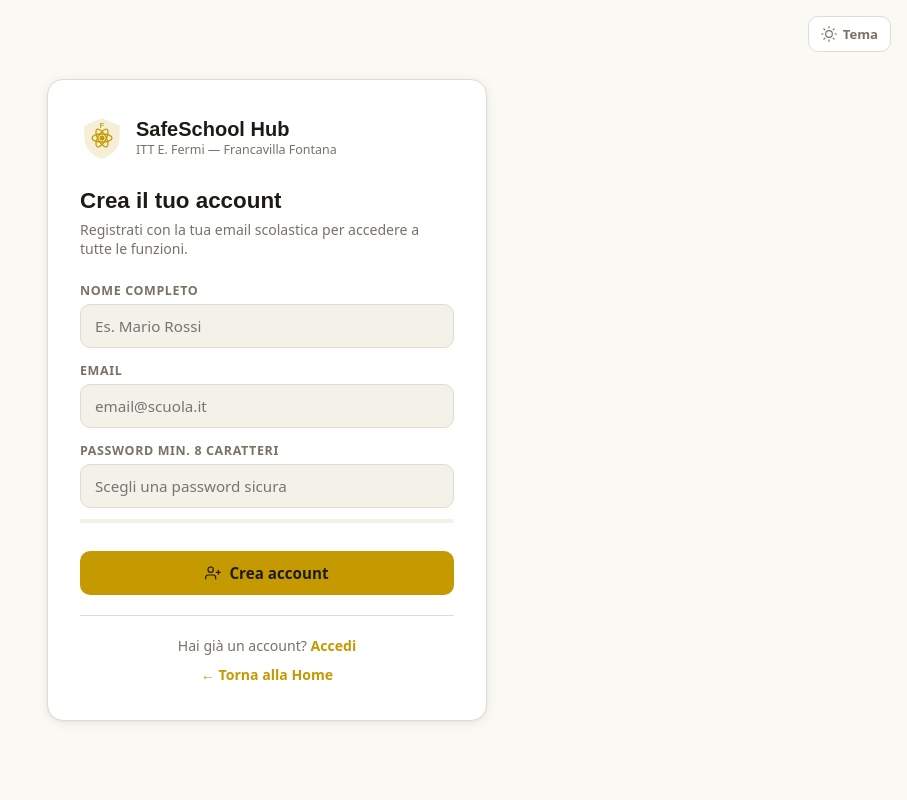
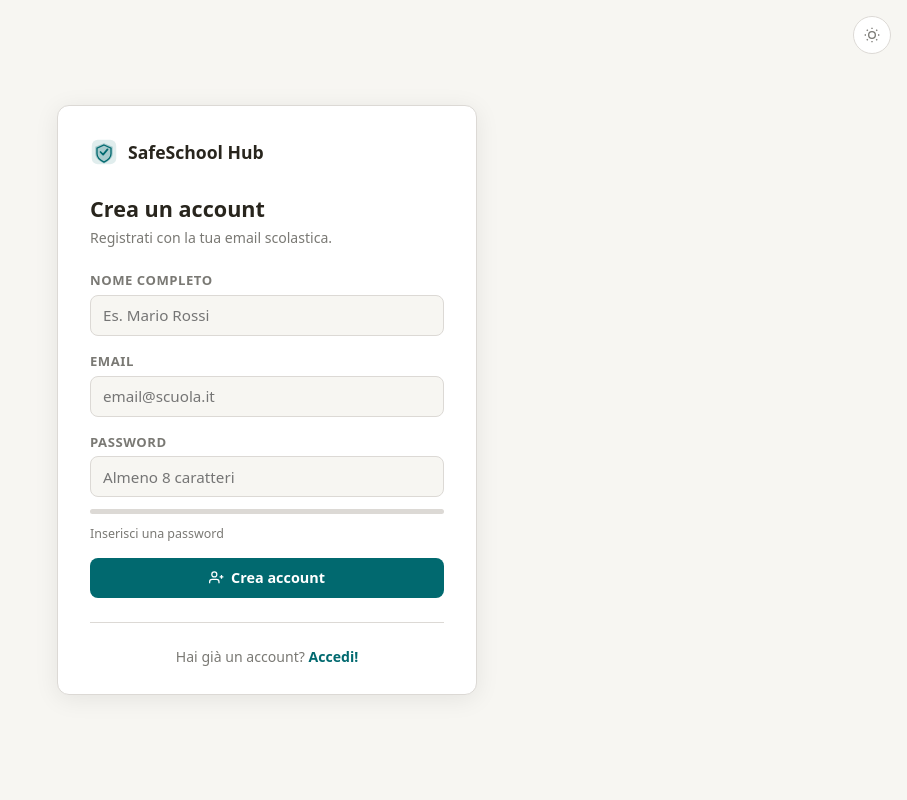
Before and after one commit to IlDarwin07/ProgettoLucarella, a PHP site: page /register.php in a window 1280 px wide. Shown: the whole page, without its empty margins (373-1280 px from the left). Run offline with PHP 8.4, Linux system fonts and the light colour scheme; some web fonts are replaced.

Commit message:
fix: register.php — pagina dedicata con barra forza password e link a login.php

```diff
--- a/register.php
+++ b/register.php
@@ -1,190 +1,186 @@
 <?php
-require_once __DIR__ . '/includes/auth.php';
-if (is_logged_in()) { header('Location: index.php'); exit; }
+session_start();
+if(!empty($_SESSION['user'])) { header('Location: index.php'); exit; }
 ?>
 <!DOCTYPE html>
 <html lang="it" data-theme="light">
 <head>
 <meta charset="UTF-8">
-<meta name="viewport" content="width=device-width, initial-scale=1.0">
-<title>Registrati &mdash; SafeSchool Hub</title>
-<link href="https://api.fontshare.com/v2/css?f[]=satoshi@400,500,700&f[]=cabinet-grotesk@700,800&display=swap" rel="stylesheet">
+<meta name="viewport" content="width=device-width,initial-scale=1">
+<title>Crea account — SafeSchool Hub</title>
+<link href="https://api.fontshare.com/v2/css?f[]=satoshi@400,500,700&display=swap" rel="stylesheet">
 <style>
-:root,[data-theme="light"]{
-  --bg:#faf9f4;--surface:#ffffff;--surface2:#f3f1e8;--border:#e0dcd0;
-  --text:#1e1b14;--muted:#7a7263;--faint:#c0bab0;
-  --primary:#c49a00;--primary-hover:#a07e00;--primary-fg:#1e1b14;
-  --ok:#437a22;--danger:#a12c7b;
-  --shadow:0 2px 12px rgba(30,27,20,.07),0 1px 3px rgba(30,27,20,.05);
-  --radius:16px;--radius-sm:10px;
+:root{
+  --bg:#f7f6f2;--surface:#ffffff;--border:#dcd9d5;--text:#28251d;--muted:#7a7974;
+  --primary:#01696f;--primary-h:#0c4e54;--error:#a12c7b;--success:#437a22;
+  --radius:0.5rem;--shadow:0 4px 24px rgba(0,0,0,.08);
+  --font:'Satoshi',system-ui,sans-serif;
 }
 [data-theme="dark"]{
-  --bg:#0f0e0a;--surface:#181610;--surface2:#201e17;--border:#2e2b22;
-  --text:#f0ead8;--muted:#9c9480;--faint:#4a4638;
-  --primary:#f5c800;--primary-hover:#e0b400;--primary-fg:#0f0e0a;
-  --ok:#7fd05b;--danger:#ff77b7;
-  --shadow:0 2px 12px rgba(0,0,0,.25),0 1px 3px rgba(0,0,0,.2);
+  --bg:#171614;--surface:#1c1b19;--border:#393836;--text:#cdccca;--muted:#797876;
+  --primary:#4f98a3;--primary-h:#227f8b;--error:#d163a7;--success:#6daa45;
+  --shadow:0 4px 24px rgba(0,0,0,.35);
 }
-*{box-sizing:border-box;margin:0;padding:0}
+*,*::before,*::after{box-sizing:border-box;margin:0;padding:0}
 html{-webkit-font-smoothing:antialiased}
-body{font-family:Satoshi,system-ui,sans-serif;background:var(--bg);color:var(--text);
-  min-height:100vh;display:flex;flex-direction:column;align-items:center;
-  justify-content:center;padding:24px;transition:background .25s,color .25s}
-h1,h2,h3{font-family:'Cabinet Grotesk',sans-serif;line-height:1.15}
-button,input{font:inherit;color:inherit}
-a{color:var(--primary);text-decoration:none;font-weight:600}
-
-.card{
-  background:var(--surface);border:1px solid var(--border);border-radius:var(--radius);
-  box-shadow:var(--shadow);width:100%;max-width:440px;padding:36px 32px;
-}
-.logo-area{
-  display:flex;align-items:center;gap:12px;margin-bottom:28px;
-}
-.logo-area h1{font-size:1.25rem}
-.logo-area span{font-size:.78rem;color:var(--muted);display:block}
-svg.ic{stroke:currentColor;fill:none;stroke-width:1.75;stroke-linecap:round;stroke-linejoin:round}
-
-form{display:grid;gap:14px}
-.field{display:grid;gap:5px}
-.label{font-size:.78rem;font-weight:700;color:var(--muted);letter-spacing:.05em;text-transform:uppercase}
-.input{width:100%;padding:11px 14px;border-radius:var(--radius-sm);border:1px solid var(--border);
-  background:var(--surface2);color:var(--text);transition:border-color .18s;font-size:.95rem}
-.input:focus{outline:none;border-color:var(--primary);background:var(--surface)}
-.btn{border:0;border-radius:var(--radius-sm);padding:12px 20px;font-weight:700;cursor:pointer;
-  transition:background .18s,transform .12s;font-size:.95rem;display:inline-flex;align-items:center;
-  justify-content:center;gap:8px;width:100%}
-.btn:active{transform:scale(.97)}
-.btn-primary{background:var(--primary);color:var(--primary-fg)}
-.btn-primary:hover{background:var(--primary-hover)}
-.msg{padding:10px 14px;border-radius:var(--radius-sm);font-size:.9rem;margin-top:4px}
-.msg.ok{background:rgba(67,122,34,.1);color:var(--ok)}
-.msg.err{background:rgba(161,44,123,.1);color:var(--danger)}
-.divider{height:1px;background:var(--border);margin:20px 0}
-.center{text-align:center;font-size:.88rem;color:var(--muted)}
-.pw-hint{font-size:.78rem;color:var(--muted);margin-top:2px}
-.strength-bar-wrap{height:4px;background:var(--surface2);border-radius:999px;overflow:hidden;margin-top:6px}
-.strength-bar{height:100%;width:0%;border-radius:999px;transition:width .3s,background .3s}
-.theme-btn{position:fixed;top:16px;right:16px;background:var(--surface);border:1px solid var(--border);
-  border-radius:var(--radius-sm);padding:8px 12px;cursor:pointer;display:flex;align-items:center;gap:6px;
-  font-size:.82rem;font-weight:600;color:var(--muted);transition:background .18s}
-.theme-btn:hover{background:var(--surface2)}
+body{min-height:100dvh;background:var(--bg);color:var(--text);font-family:var(--font);
+  display:grid;place-items:center;padding:1rem}
+.card{background:var(--surface);border:1px solid var(--border);border-radius:calc(var(--radius)*1.5);
+  box-shadow:var(--shadow);width:100%;max-width:420px;padding:2rem 2rem 1.75rem}
+.logo{display:flex;align-items:center;gap:10px;margin-bottom:1.75rem;text-decoration:none;color:var(--text)}
+.logo svg{color:var(--primary)}
+.logo span{font-weight:700;font-size:1.1rem}
+h1{font-size:1.35rem;font-weight:700;margin-bottom:.3rem}
+.subtitle{font-size:.88rem;color:var(--muted);margin-bottom:1.5rem}
+.field{display:flex;flex-direction:column;gap:.35rem;margin-bottom:1rem}
+label{font-size:.82rem;font-weight:600;color:var(--muted);text-transform:uppercase;letter-spacing:.04em}
+input{padding:.6rem .75rem;border:1px solid var(--border);border-radius:var(--radius);
+  background:var(--bg);color:var(--text);font-size:.95rem;font-family:inherit;
+  transition:border .18s,box-shadow .18s}
+input:focus{outline:none;border-color:var(--primary);box-shadow:0 0 0 3px color-mix(in oklab,var(--primary) 18%,transparent)}
+.strength-wrap{margin-top:.4rem;height:5px;background:var(--border);border-radius:99px;overflow:hidden}
+.strength-bar{height:100%;width:0;border-radius:99px;transition:width .3s,background .3s}
+.strength-lbl{font-size:.78rem;color:var(--muted);margin-top:.3rem}
+.btn{display:flex;align-items:center;justify-content:center;gap:7px;
+  padding:.65rem 1.25rem;border-radius:var(--radius);font-size:.9rem;font-weight:600;
+  cursor:pointer;border:none;font-family:inherit;transition:background .18s,opacity .18s;width:100%;margin-top:.5rem}
+.btn-primary{background:var(--primary);color:#fff}
+.btn-primary:hover{background:var(--primary-h)}
+.btn-primary:disabled{opacity:.6;cursor:not-allowed}
+.divider{border:none;border-top:1px solid var(--border);margin:1.5rem 0}
+.login-link{text-align:center;font-size:.88rem;color:var(--muted)}
+.login-link a{color:var(--primary);font-weight:600;text-decoration:none}
+.login-link a:hover{text-decoration:underline}
+.msg{padding:.65rem .9rem;border-radius:var(--radius);font-size:.85rem;margin-top:.75rem}
+.msg.err{background:color-mix(in oklab,var(--error) 12%,transparent);color:var(--error)}
+.msg.ok{background:color-mix(in oklab,var(--primary) 12%,transparent);color:var(--primary)}
+.theme-btn{position:fixed;top:1rem;right:1rem;background:var(--surface);border:1px solid var(--border);
+  border-radius:50%;width:38px;height:38px;display:grid;place-items:center;cursor:pointer;
+  color:var(--muted);transition:background .18s}
+.theme-btn:hover{background:var(--border)}
 </style>
 </head>
 <body>
+
 <button class="theme-btn" id="themeBtn" aria-label="Cambia tema">
-  <svg class="ic" width="16" height="16" viewBox="0 0 24 24" id="themeIcon">
+  <svg width="16" height="16" viewBox="0 0 24 24" fill="none" stroke="currentColor" stroke-width="2" id="themeIcon">
     <circle cx="12" cy="12" r="5"/>
     <line x1="12" y1="1" x2="12" y2="3"/><line x1="12" y1="21" x2="12" y2="23"/>
     <line x1="4.22" y1="4.22" x2="5.64" y2="5.64"/><line x1="18.36" y1="18.36" x2="19.78" y2="19.78"/>
     <line x1="1" y1="12" x2="3" y2="12"/><line x1="21" y1="12" x2="23" y2="12"/>
     <line x1="4.22" y1="19.78" x2="5.64" y2="18.36"/><line x1="18.36" y1="5.64" x2="19.78" y2="4.22"/>
   </svg>
-  Tema
 </button>
 
 <div class="card">
-  <div class="logo-area">
-    <svg viewBox="0 0 44 44" fill="none" width="44" height="44">
-      <path d="M22 3L5 10V22C5 31.5 12.5 39.5 22 42C31.5 39.5 39 31.5 39 22V10L22 3Z"
-            fill="var(--primary)" opacity=".15" stroke="var(--primary)" stroke-width="1.5"/>
-      <circle cx="22" cy="22" r="2.5" fill="var(--primary)"/>
-      <ellipse cx="22" cy="22" rx="10" ry="4" stroke="var(--primary)" stroke-width="1.3" fill="none"/>
-      <ellipse cx="22" cy="22" rx="10" ry="4" stroke="var(--primary)" stroke-width="1.3" fill="none" transform="rotate(60 22 22)"/>
-      <ellipse cx="22" cy="22" rx="10" ry="4" stroke="var(--primary)" stroke-width="1.3" fill="none" transform="rotate(120 22 22)"/>
-      <text x="22" y="12" text-anchor="middle" font-family="Cabinet Grotesk,sans-serif" font-weight="800" font-size="7" fill="var(--primary)">F</text>
+  <a href="index.php" class="logo">
+    <svg width="28" height="28" viewBox="0 0 32 32" fill="none">
+      <rect x="2" y="2" width="28" height="28" rx="7" fill="var(--primary)" opacity=".12"/>
+      <path d="M16 6 L26 10 L26 18 C26 23 21 27 16 29 C11 27 6 23 6 18 L6 10 Z" fill="var(--primary)" opacity=".25"/>
+      <path d="M16 8 L24 11.5 L24 18 C24 22 20 25.5 16 27.5 C12 25.5 8 22 8 18 L8 11.5 Z" stroke="var(--primary)" stroke-width="1.5" fill="none"/>
+      <path d="M12 16 L15 19 L20 13" stroke="var(--primary)" stroke-width="2" stroke-linecap="round" stroke-linejoin="round"/>
     </svg>
-    <div>
-      <h1>SafeSchool Hub</h1>
-      <span>ITT E. Fermi &mdash; Francavilla Fontana</span>
-    </div>
-  </div>
+    <span>SafeSchool Hub</span>
+  </a>
 
-  <h2 style="font-size:1.4rem;margin-bottom:6px">Crea il tuo account</h2>
-  <p style="font-size:.88rem;color:var(--muted);margin-bottom:24px">Registrati con la tua email scolastica per accedere a tutte le funzioni.</p>
+  <h1>Crea un account</h1>
+  <p class="subtitle">Registrati con la tua email scolastica.</p>
 
   <form id="registerForm">
     <div class="field">
-      <label class="label" for="name">Nome completo</label>
-      <input class="input" id="name" name="name" type="text" placeholder="Es. Mario Rossi" required autocomplete="name">
+      <label for="name">Nome completo</label>
+      <input id="name" name="name" type="text" placeholder="Es. Mario Rossi" required autocomplete="name">
     </div>
     <div class="field">
-      <label class="label" for="email">Email</label>
-      <input class="input" id="email" name="email" type="email" placeholder="email@scuola.it" required autocomplete="email">
+      <label for="email">Email</label>
+      <input id="email" name="email" type="email" placeholder="email@scuola.it" required autocomplete="email">
     </div>
     <div class="field">
-      <label class="label" for="password">Password
-        <span class="pw-hint" id="pwHint">min. 8 caratteri</span>
-      </label>
-      <input class="input" id="password" name="password" type="password" placeholder="Scegli una password sicura" required autocomplete="new-password" minlength="8">
-      <div class="strength-bar-wrap"><div class="strength-bar" id="strengthBar"></div></div>
+      <label for="password">Password</label>
+      <input id="password" name="password" type="password" placeholder="Almeno 8 caratteri" required autocomplete="new-password" minlength="8">
+      <div class="strength-wrap"><div class="strength-bar" id="strengthBar"></div></div>
+      <span class="strength-lbl" id="strengthLbl">Inserisci una password</span>
     </div>
-    <div id="registerMsg"></div>
-    <button class="btn btn-primary" type="submit">
-      <svg class="ic" width="16" height="16" viewBox="0 0 24 24"><path d="M16 21v-2a4 4 0 0 0-4-4H5a4 4 0 0 0-4 4v2"/><circle cx="8.5" cy="7" r="4"/><line x1="20" y1="8" x2="20" y2="14"/><line x1="23" y1="11" x2="17" y2="11"/></svg>
+    <button class="btn btn-primary" type="submit" id="submitBtn">
+      <svg width="15" height="15" viewBox="0 0 24 24" fill="none" stroke="currentColor" stroke-width="2">
+        <path d="M16 21v-2a4 4 0 0 0-4-4H5a4 4 0 0 0-4 4v2"/>
+        <circle cx="8.5" cy="7" r="4"/>
+        <line x1="20" y1="8" x2="20" y2="14"/><line x1="23" y1="11" x2="17" y2="11"/>
+      </svg>
       Crea account
     </button>
+    <div id="msg"></div>
   </form>
 
-  <div class="divider"></div>
-  <p class="center">
-    Hai già un account?
-    <a href="login.php">Accedi</a>
-  </p>
-  <p class="center" style="margin-top:10px">
-    <a href="index.php">&larr; Torna alla Home</a>
-  </p>
+  <hr class="divider">
+  <p class="login-link">Hai già un account? <a href="login.php">Accedi!</a></p>
 </div>
 
 <script>
-var themeBtn=document.getElementById('themeBtn');
-var themeIcon=document.getElementById('themeIcon');
-var html=document.documentElement;
-var dark=window.matchMedia('(prefers-color-scheme:dark)').matches;
-html.setAttribute('data-theme',dark?'dark':'light');
-if(dark) themeIcon.innerHTML='<path d="M21 12.79A9 9 0 1 1 11.21 3 7 7 0 0 0 21 12.79z"/>';
-themeBtn.addEventListener('click',function(){
-  var t=html.getAttribute('data-theme')==='dark'?'light':'dark';
-  html.setAttribute('data-theme',t);
-  themeIcon.innerHTML=t==='dark'?'<path d="M21 12.79A9 9 0 1 1 11.21 3 7 7 0 0 0 21 12.79z"/>':'<circle cx="12" cy="12" r="5"/><line x1="12" y1="1" x2="12" y2="3"/><line x1="12" y1="21" x2="12" y2="23"/><line x1="4.22" y1="4.22" x2="5.64" y2="5.64"/><line x1="18.36" y1="18.36" x2="19.78" y2="19.78"/><line x1="1" y1="12" x2="3" y2="12"/><line x1="21" y1="12" x2="23" y2="12"/><line x1="4.22" y1="19.78" x2="5.64" y2="18.36"/><line x1="18.36" y1="5.64" x2="19.78" y2="4.22"/>';
+(function(){
+  var btn = document.getElementById('themeBtn');
+  var icon = document.getElementById('themeIcon');
+  var d = matchMedia('(prefers-color-scheme:dark)').matches ? 'dark' : 'light';
+  document.documentElement.setAttribute('data-theme', d);
+  btn.addEventListener('click', function(){
+    d = d==='dark' ? 'light' : 'dark';
+    document.documentElement.setAttribute('data-theme', d);
+    icon.innerHTML = d==='dark'
+      ? '<path d="M21 12.79A9 9 0 1 1 11.21 3 7 7 0 0 0 21 12.79z"/>'
+      : '<circle cx="12" cy="12" r="5"/><line x1="12" y1="1" x2="12" y2="3"/><line x1="12" y1="21" x2="12" y2="23"/><line x1="4.22" y1="4.22" x2="5.64" y2="5.64"/><line x1="18.36" y1="18.36" x2="19.78" y2="19.78"/><line x1="1" y1="12" x2="3" y2="12"/><line x1="21" y1="12" x2="23" y2="12"/><line x1="4.22" y1="19.78" x2="5.64" y2="18.36"/><line x1="18.36" y1="5.64" x2="19.78" y2="4.22"/>';
+  });
+})();
+
+document.getElementById('password').addEventListener('input', function(){
+  var v = this.value;
+  var score = 0;
+  if(v.length >= 8) score++;
+  if(v.length >= 12) score++;
+  if(/[A-Z]/.test(v)) score++;
+  if(/[a-z]/.test(v)) score++;
+  if(/[0-9]/.test(v)) score++;
+  if(/[^A-Za-z0-9]/.test(v)) score++;
+  var bar = document.getElementById('strengthBar');
+  var lbl = document.getElementById('strengthLbl');
+  var pct = Math.round((score/6)*100);
+  bar.style.width = pct+'%';
+  if(!v){ bar.style.background=''; lbl.textContent='Inserisci una password'; return; }
+  if(score <= 2){ bar.style.background='#a12c7b'; lbl.textContent='Molto debole'; }
+  else if(score <= 3){ bar.style.background='#da7101'; lbl.textContent='Debole'; }
+  else if(score <= 4){ bar.style.background='#d19900'; lbl.textContent='Discreta'; }
+  else if(score <= 5){ bar.style.background='#437a22'; lbl.textContent='Buona'; }
+  else{ bar.style.background='#01696f'; lbl.textContent='Eccellente ✓'; }
 });
 
-/* Password strength indicator */
-document.getElementById('password').addEventListener('input',function(){
-  var v=this.value;
-  var s=0;
-  if(v.length>=8) s+=25;
-  if(v.length>=12) s+=15;
-  if(/[A-Z]/.test(v)) s+=20;
-  if(/[0-9]/.test(v)) s+=20;
-  if(/[^A-Za-z0-9]/.test(v)) s+=20;
-  var bar=document.getElementById('strengthBar');
-  bar.style.width=Math.min(s,100)+'%';
-  bar.style.background=s<40?'#a12c7b':s<70?'#c97a00':'#437a22';
-  document.getElementById('pwHint').textContent=s<40?'password debole':s<70?'password media':'password forte';
-});
+document.getElementById('registerForm').addEventListener('submit', async function(e){
+  e.preventDefault();
+  var btn = document.getElementById('submitBtn');
+  var msg = document.getElementById('msg');
+  btn.disabled = true;
+  btn.textContent = 'Creazione in corso…';
+  try {
+    var r = await fetch('api.php?action=register', {
+      method: 'POST',
+      headers: {'Content-Type':'application/json'},
+      body: JSON.stringify({
+        name:     document.getElementById('name').value,
+        email:    document.getElementById('email').value,
+        password: document.getElementById('password').value
+      })
+    }).then(function(x){ return x.json(); });
 
-document.getElementById('registerForm').addEventListener('submit',async function(e){
-  e.preventDefault();
-  var btn=this.querySelector('button[type=submit]');
-  btn.disabled=true;btn.textContent='Creazione account...';
-  var data=Object.fromEntries(new FormData(e.target));
-  try{
-    var r=await fetch('api.php?action=register',{
-      method:'POST',
-      headers:{'Content-Type':'application/json'},
-      body:JSON.stringify(data)
-    }).then(function(x){return x.json();});
     if(r.ok){
-      document.getElementById('registerMsg').innerHTML='<div class="msg ok">Account creato! Reindirizzamento...</div>';
-      setTimeout(function(){window.location.href='index.php';},900);
+      msg.innerHTML = '<div class="msg ok">Account creato! Reindirizzamento al login…</div>';
+      setTimeout(function(){ window.location.href = 'login.php'; }, 1000);
     } else {
-      document.getElementById('registerMsg').innerHTML='<div class="msg err">'+(r.message||'Errore')+'</div>';
-      btn.disabled=false;btn.innerHTML='<svg class="ic" width="16" height="16" viewBox="0 0 24 24"><path d="M16 21v-2a4 4 0 0 0-4-4H5a4 4 0 0 0-4 4v2"/><circle cx="8.5" cy="7" r="4"/><line x1="20" y1="8" x2="20" y2="14"/><line x1="23" y1="11" x2="17" y2="11"/></svg> Crea account';
+      msg.innerHTML = '<div class="msg err">' + (r.message || 'Errore nella registrazione') + '</div>';
+      btn.disabled = false;
+      btn.innerHTML = '<svg width="15" height="15" viewBox="0 0 24 24" fill="none" stroke="currentColor" stroke-width="2"><path d="M16 21v-2a4 4 0 0 0-4-4H5a4 4 0 0 0-4 4v2"/><circle cx="8.5" cy="7" r="4"/><line x1="20" y1="8" x2="20" y2="14"/><line x1="23" y1="11" x2="17" y2="11"/></svg> Crea account';
     }
   } catch(err){
-    document.getElementById('registerMsg').innerHTML='<div class="msg err">Errore di connessione</div>';
-    btn.disabled=false;btn.textContent='Crea account';
+    msg.innerHTML = '<div class="msg err">Errore di rete. Riprova.</div>';
+    btn.disabled = false;
+    btn.textContent = 'Crea account';
   }
 });
 </script>
```
